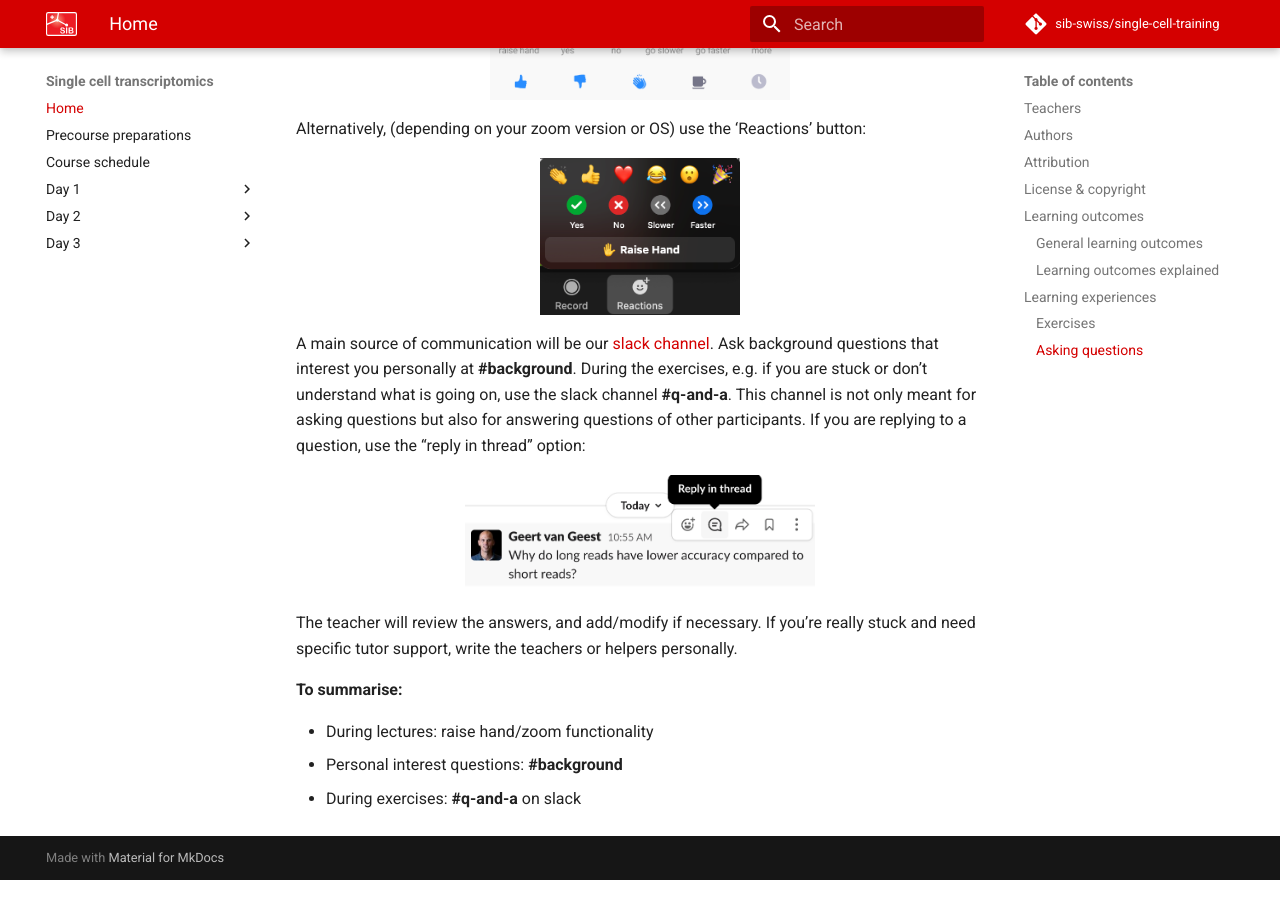
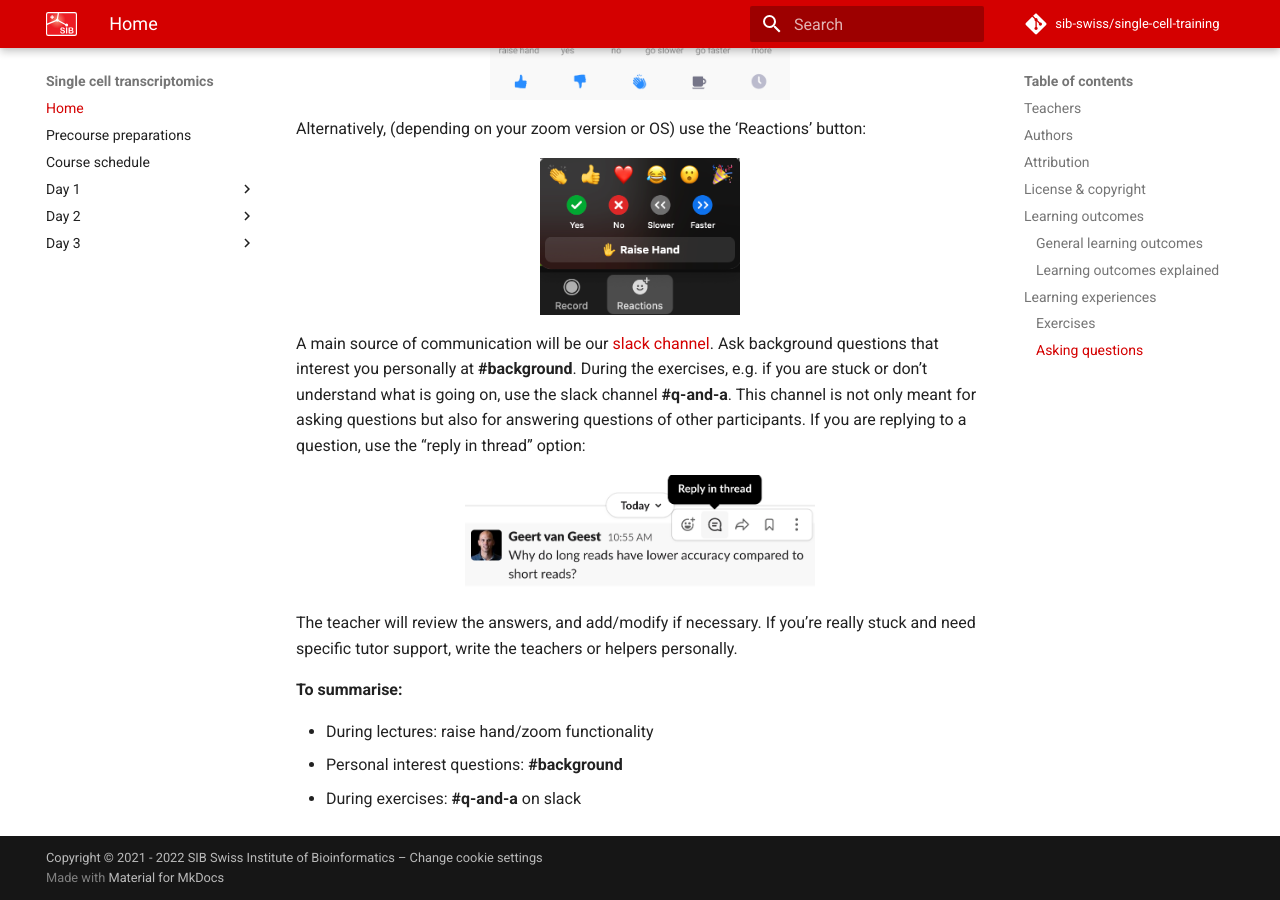
Before and after one commit to sib-swiss/single-cell-training, an MkDocs documentation site: the page built from docs/index.md, in a window 1280 px wide and 900 px high, scrolled down 1848 px. Built offline with MkDocs 1.6.1 and Material for MkDocs 9.7.7, drawn with Linux system fonts in a browser that asks for light colours; comment, search, counter and statistics services are not loaded; the version menu is left out; some of the changed lines change nothing that is shown.

Commit message:
adds tracking and cookies

```diff
--- a/mkdocs.yml
+++ b/mkdocs.yml
@@ -59,3 +59,17 @@
 extra:
   version:
     provider: mike
+  analytics:
+    provider: google
+    property: G-1H5B39PY7V
+  consent:
+    title: Cookie consent
+    description: >-
+      We use cookies to recognize your repeated visits and preferences, as well
+      as to measure the effectiveness of our documentation and whether users
+      find what they're searching for. With your consent, you're helping us to
+      make our documentation better.
+
+copyright: >
+  Copyright &copy; 2021 - 2022 SIB Swiss Institute of Bioinformatics –
+  <a href="#__consent">Change cookie settings</a>
```
